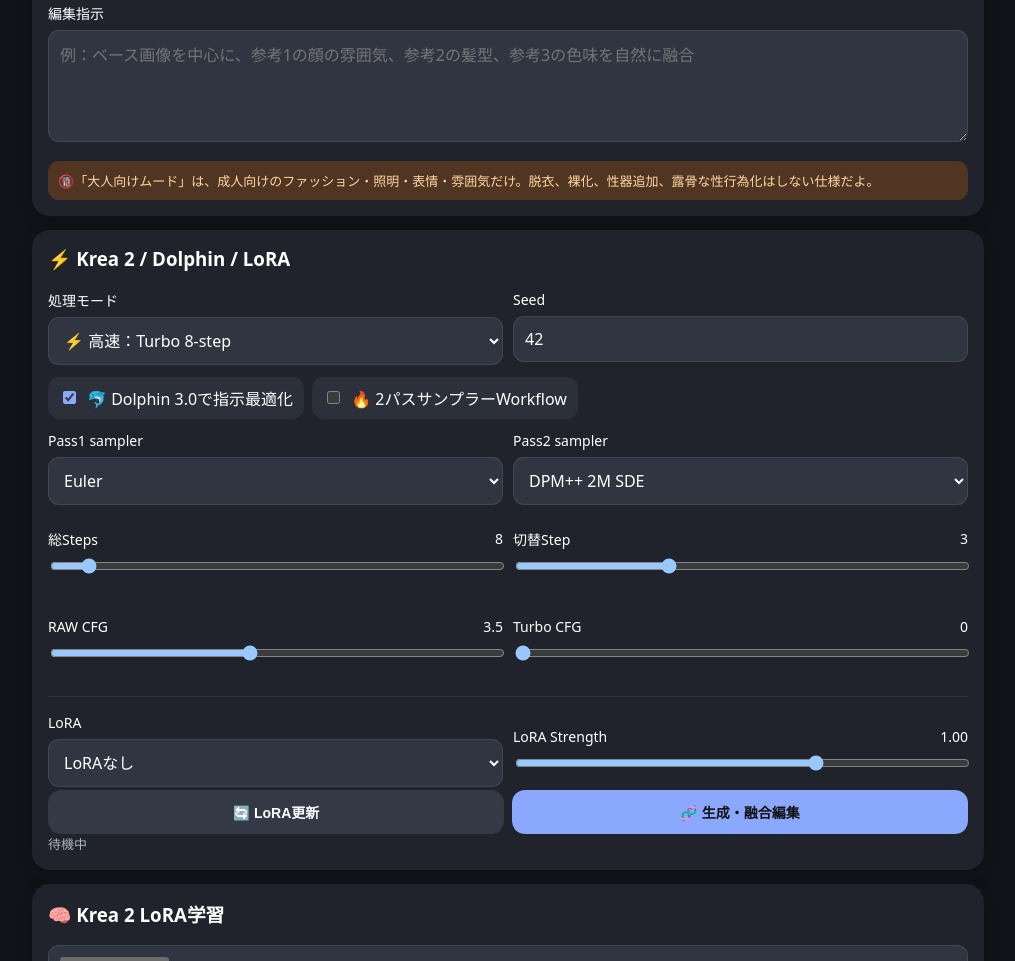
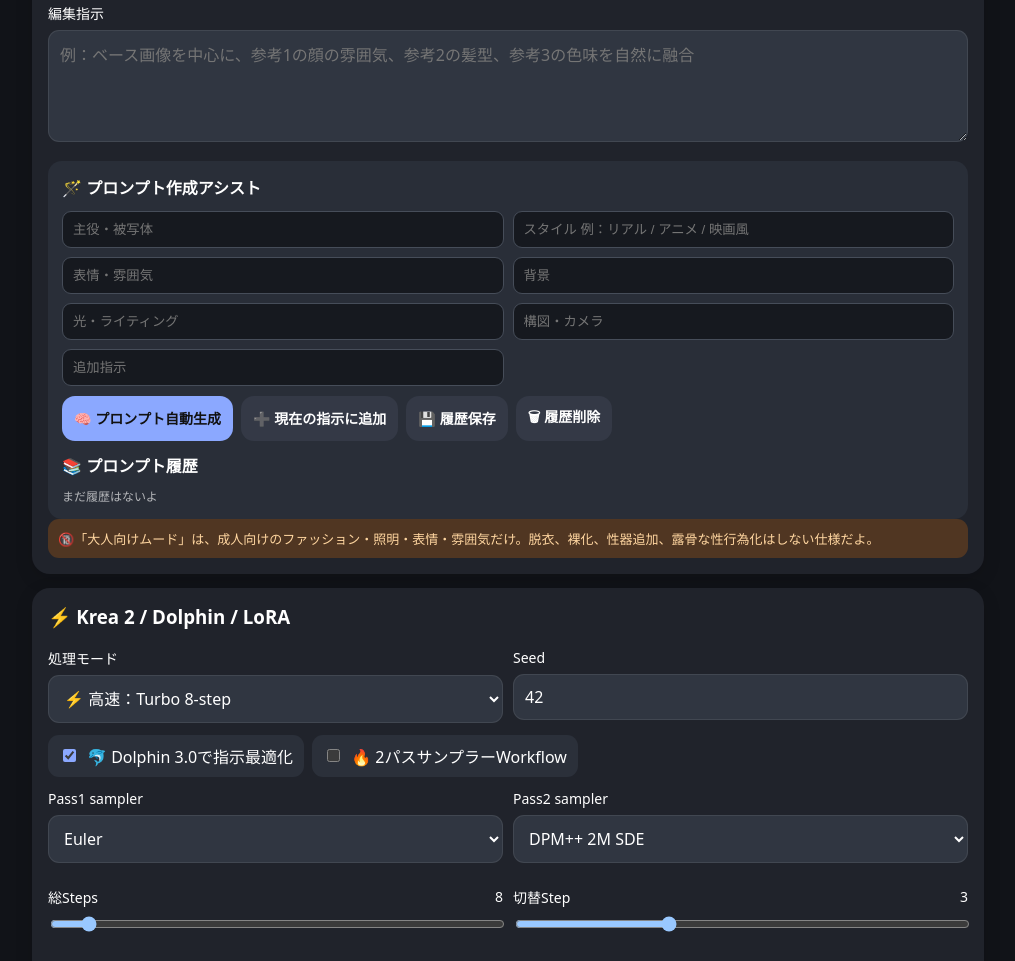
Before and after one commit to schanghong60-rgb/NaturalFix, a website: page public/index.html in a window 1280 px wide. Shown: the part 4761-5722 px from the top of the page, without its empty margins (132-1147 px from the left). Drawn offline with Linux system fonts and the light colour scheme; no server answers.

Commit message:
Update index.html

```diff
--- a/public/index.html
+++ b/public/index.html
@@ -226,5 +226,6 @@
 <script src="./config.js"></script>
 <script type="module" src="./app.js"></script>
 <script type="module" src="./features.js"></script>
+  <script type="module" src="./prompt-tools.js"></script>
 </body>
 </html>
```
